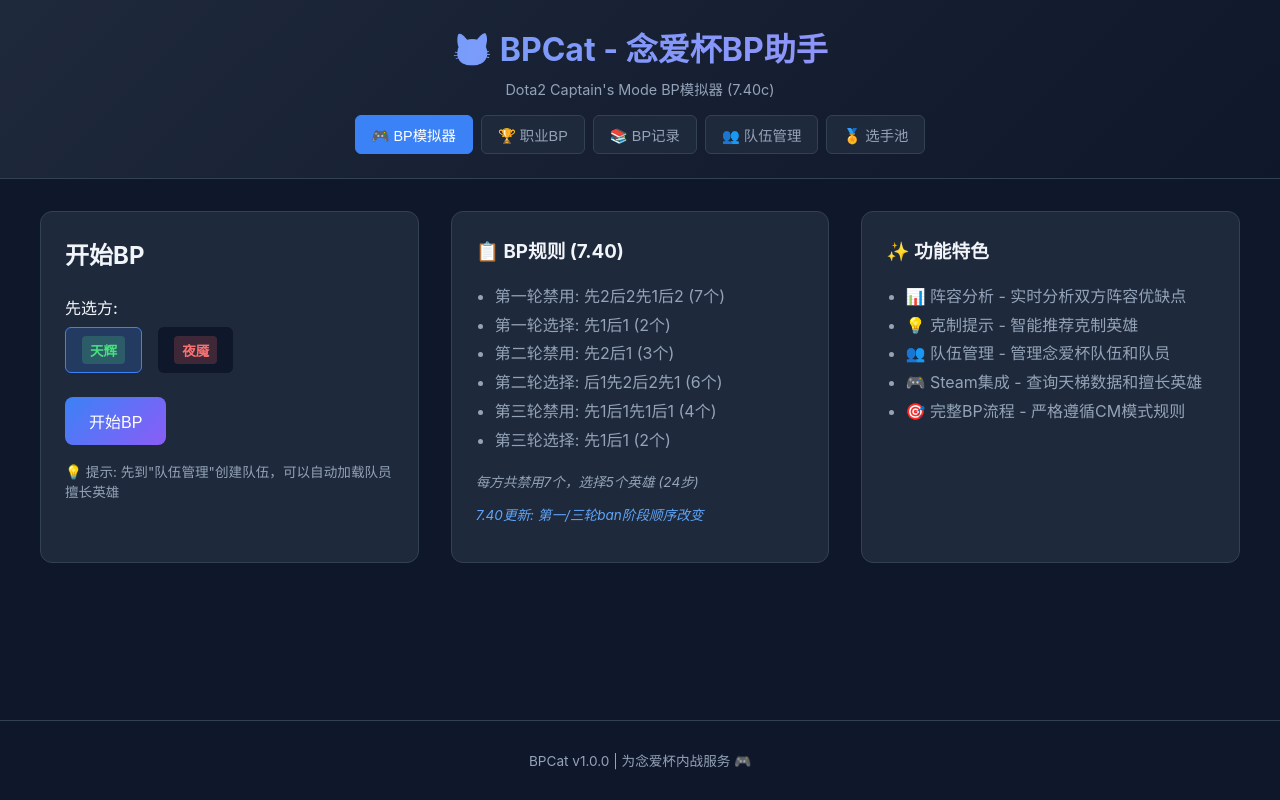
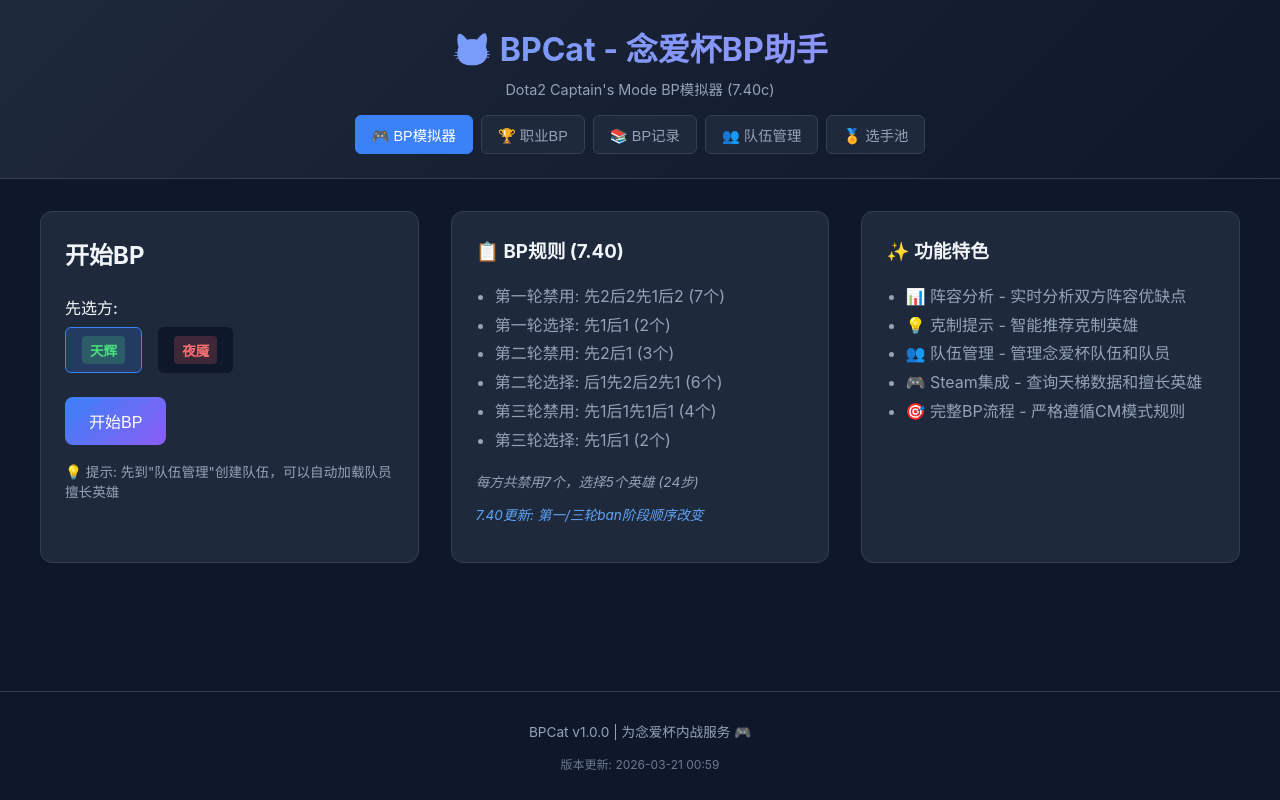
Before and after one commit to dragoncatbp/bpcat, a React (Vite) app: page / in a window 1280 px wide. Built offline with nearby package versions, Linux system fonts and the light colour scheme.

Commit message:
feat: 添加版本更新时间显示

```diff
--- a/src/App.css
+++ b/src/App.css
@@ -2187,6 +2187,13 @@ body {
   border-top: 1px solid var(--border-color);
 }
 
+.app-footer .update-time {
+  font-size: 0.75rem;
+  color: var(--text-secondary);
+  opacity: 0.7;
+  margin-top: 0.25rem;
+}
+
 /* ===== 响应式 ===== */
 @media (max-width: 1200px) {
   .draft-layout {
--- a/src/App.tsx
+++ b/src/App.tsx
@@ -513,6 +513,7 @@ function App() {
 
       <footer className="app-footer">
         <p>BPCat v1.0.0 | 为念爱杯内战服务 🎮</p>
+        <p className="update-time">版本更新: 2026-03-21 00:59</p>
       </footer>
     </div>
   );
```
